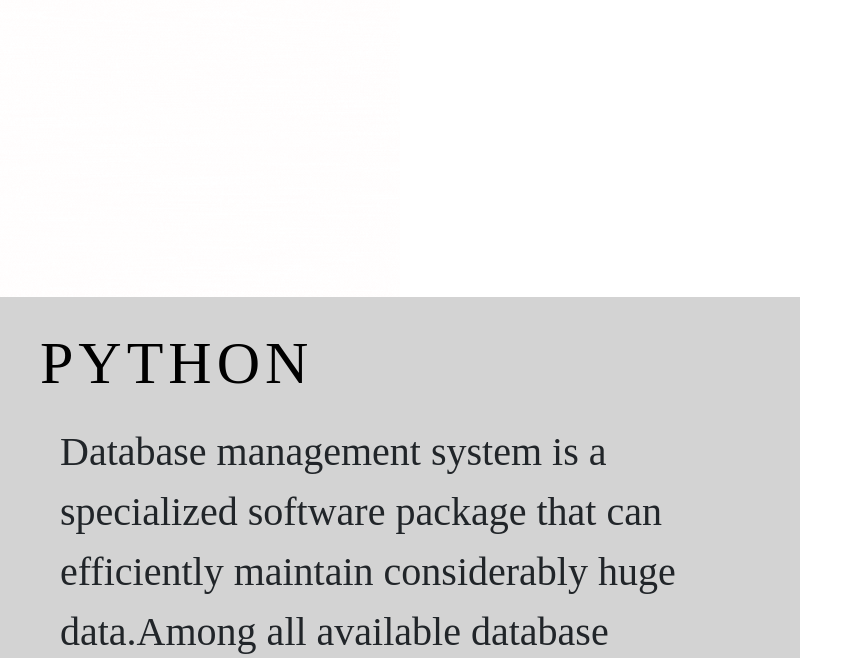
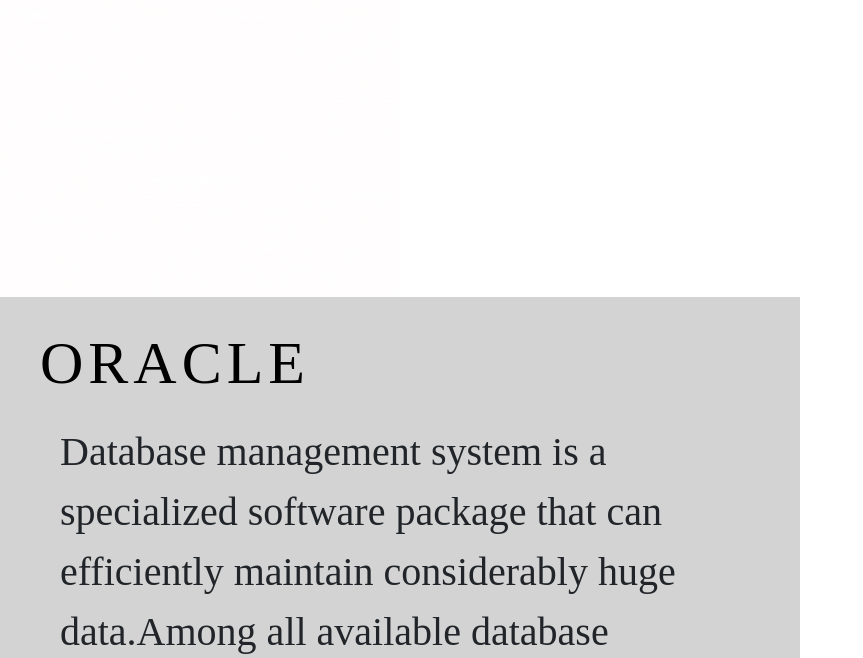
Before and after one commit to sameerg1810/cfamily, a plain HTML site: page CoursesPage5.html in a window 1280 px wide. Shown: the part 439-1097 px from the top of the page, without its empty margins (0-863 px from the left). Drawn offline with nearby package versions, Linux system fonts and the light colour scheme.

Commit message:
Update CoursesPage5.html

```diff
--- a/CoursesPage5.html
+++ b/CoursesPage5.html
@@ -287,7 +287,7 @@ padding: 10;
   <div class="p-display-bottomleft p-padding-large p-opacity">
 <!-- Page content -->
 <div class="p-content" style="max-width:1100px" id="about">
- <h1 class="p-xxlarge">PYTHON</h1>
+ <h1 class="p-xxlarge">ORACLE</h1>
  <div class="p-col m6 p-padding-large p-hide-small">
      <p1 class="p-large p-text-grey p-hide-medium" style="font-size:40px"><span class="p-tag w3-light-grey">Database management system is a specialized
 software package that can efficiently maintain considerably huge data.Among all available database packages,Oracle is widely used and highly
```
